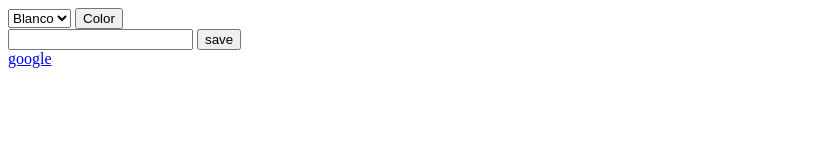
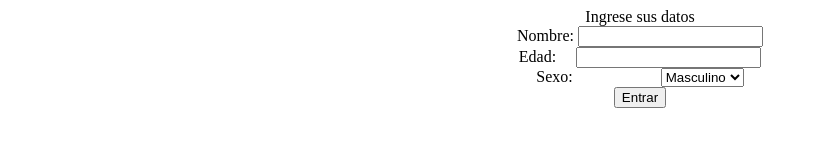
Before and after one commit to DesarrolloWebChile/DesarrolloWebRepo, a plain HTML site: page POC_WLS/public_html/index.html in a window 1280 px wide. Shown: the whole page, without its empty margins (0-818 px from the left). Drawn offline with Linux system fonts and the light colour scheme.

Commit message:
Web Local Storage

```diff
--- a/POC_WLS/public_html/index.html
+++ b/POC_WLS/public_html/index.html
@@ -5,54 +5,40 @@
         <meta name="viewport" content="width=device-width, initial-scale=1.0">
 
         <script type="text/javascript">
-            function setBackground(){
-                localStorage.bgColor =document.getElementById("color_list").value;
-                document.body.style.backgroundColor=localStorage.bgColor;
+            function setValues(){
+                localStorage.bgColor =document.getElementById("sexo").value;
+                /*document.body.style.backgroundColor=localStorage.bgColor;*/
+                localStorage.setItem('Nombre',document.getElementById("Nombre").value);
+                localStorage.setItem('Edad',document.getElementById("Edad").value);
             }
-
-            function save()
-            {
-                localStorage.setItem('text',document.getElementById("textfield").value);
-            }
-
-            function loadBackground()
-            {
-                var storedValue=localStorage.getItem('text');
-                if(localStorage.bgColor.length===0)
-                {
-                    localStorage.bgColor="white";
-                }
-                else
-                {
-                    document.body.style.backgroundColor=localStorage.bgColor;
-                    document.getElementById("color_list").value =localStorage.bgColor;
-                }
-
-
-                if (storedValue)
-                {
-                    document.getElementById('textfield').value=storedValue;
-                }
-
-
-            }
-
         </script>
     </head>
-    <body onLoad="javascript:loadBackground();">
-        <div>
-        <select id="color_list">
-            <option value="white"> Blanco</option>
-            <option value="blue"> Azul</option>
-            <option value="gray"> Gris</option>
-            <option value="black"> Negro</option>
-        </select>
-        <input type="button" value="Color" onclick="javascript: setBackground()">
-        </div>
-        <div>
-        <input type ="text" id ="textfield">
-        <input type="button" value="save" onclick="javascript: save()">
-        </div>
-        <a href="https://www.google.cl"> google</a>
+
+    <body>
+        <center>
+            <div>
+                Ingrese sus datos
+            </div>
+            <form  name="input" action="GET_values.html">
+                 <div>
+                     <label>Nombre: </label>
+                    <input type ="text" id ="Nombre">
+                </div>
+                <div>
+                    <label>Edad: &nbsp;&nbsp;&nbsp;</label>
+                    <input type ="text" id ="Edad">
+                </div>
+                <div >
+                    <label>Sexo:&nbsp;&nbsp;&nbsp;&nbsp;&nbsp;&nbsp;&nbsp;&nbsp;&nbsp;&nbsp;&nbsp;&nbsp;&nbsp;&nbsp;&nbsp;&nbsp;&nbsp;&nbsp;&nbsp;&nbsp;&nbsp; </label>
+                    <select id="sexo">
+                        <option value="white"> Masculino</option>
+                        <option value="pink"> Femenino</option>
+                    </select>
+                </div>
+                <div>
+                    <a href="GET_values.html"><input type="button" value="Entrar" onclick="javascript: setValues()"></a>
+                </div>
+            </form>
+        </center>
     </body>
 </html>
```
Also changed, not shown: POC_WLS/public_html/GET_values.html (added, +33 -0 lines), POC_WLS/public_html/newhtml.html (added, +20 -0 lines).
